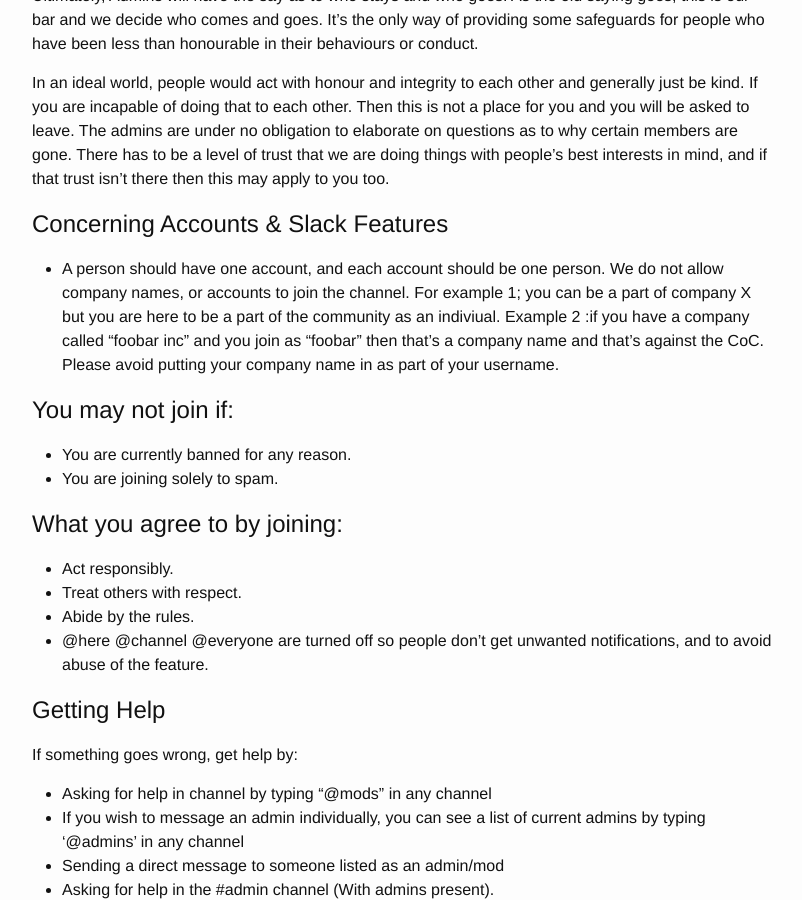
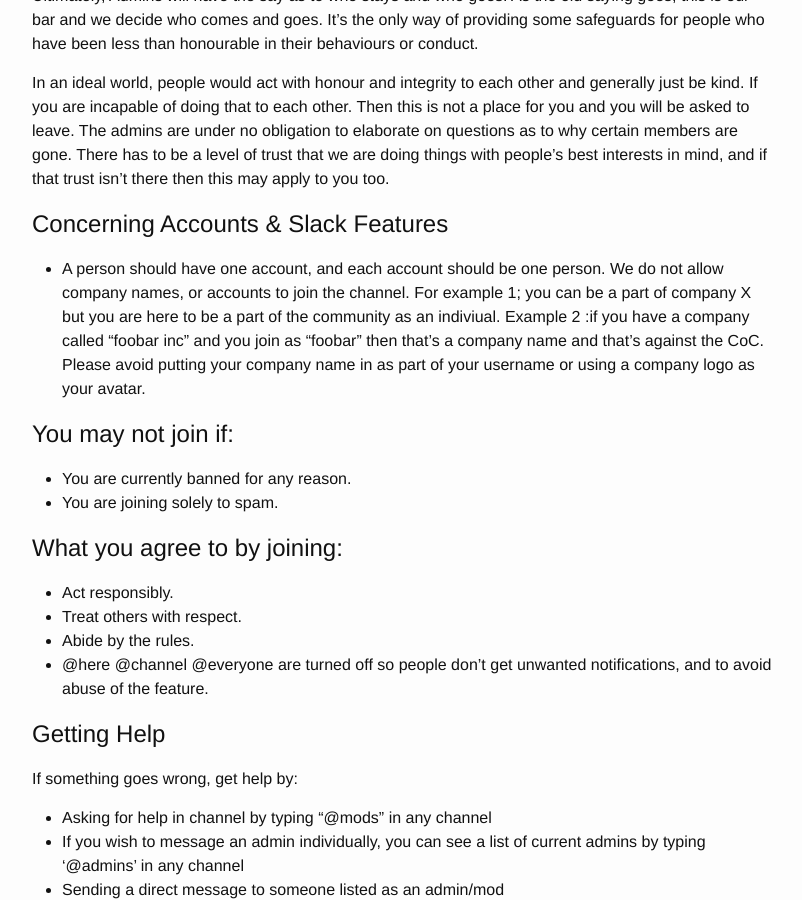
Before and after one commit to IrishTechCommunity/irishtechcommunity.github.io, a Jekyll site: the page built from codeofconduct.md, in a window 1280 px wide and 900 px high, scrolled down 4144 px. Shown: the whole window, without its empty margins (238-1040 px from the left). Built offline with Jekyll 4.4.1, drawn with Linux system fonts in a browser that asks for light colours.

Commit message:
Add clause recommending against using company logo as an avatar

```diff
--- a/codeofconduct.md
+++ b/codeofconduct.md
@@ -130,7 +130,7 @@ In an ideal world, people would act with honour and integrity to each other and
 
 # Concerning Accounts & Slack Features
 
-- A person should have one account, and each account should be one person. We do not allow company names, or accounts to join the channel. For example 1; you can be a part of company X but you are here to be a part of the community as an indiviual. Example 2 :if you have a company called "foobar inc" and you join as "foobar" then that's a company name and that's against the CoC. Please avoid putting your company name in as part of your username.
+- A person should have one account, and each account should be one person. We do not allow company names, or accounts to join the channel. For example 1; you can be a part of company X but you are here to be a part of the community as an indiviual. Example 2 :if you have a company called "foobar inc" and you join as "foobar" then that's a company name and that's against the CoC. Please avoid putting your company name in as part of your username or using a company logo as your avatar.
 
 # You may not join if:
 
```
